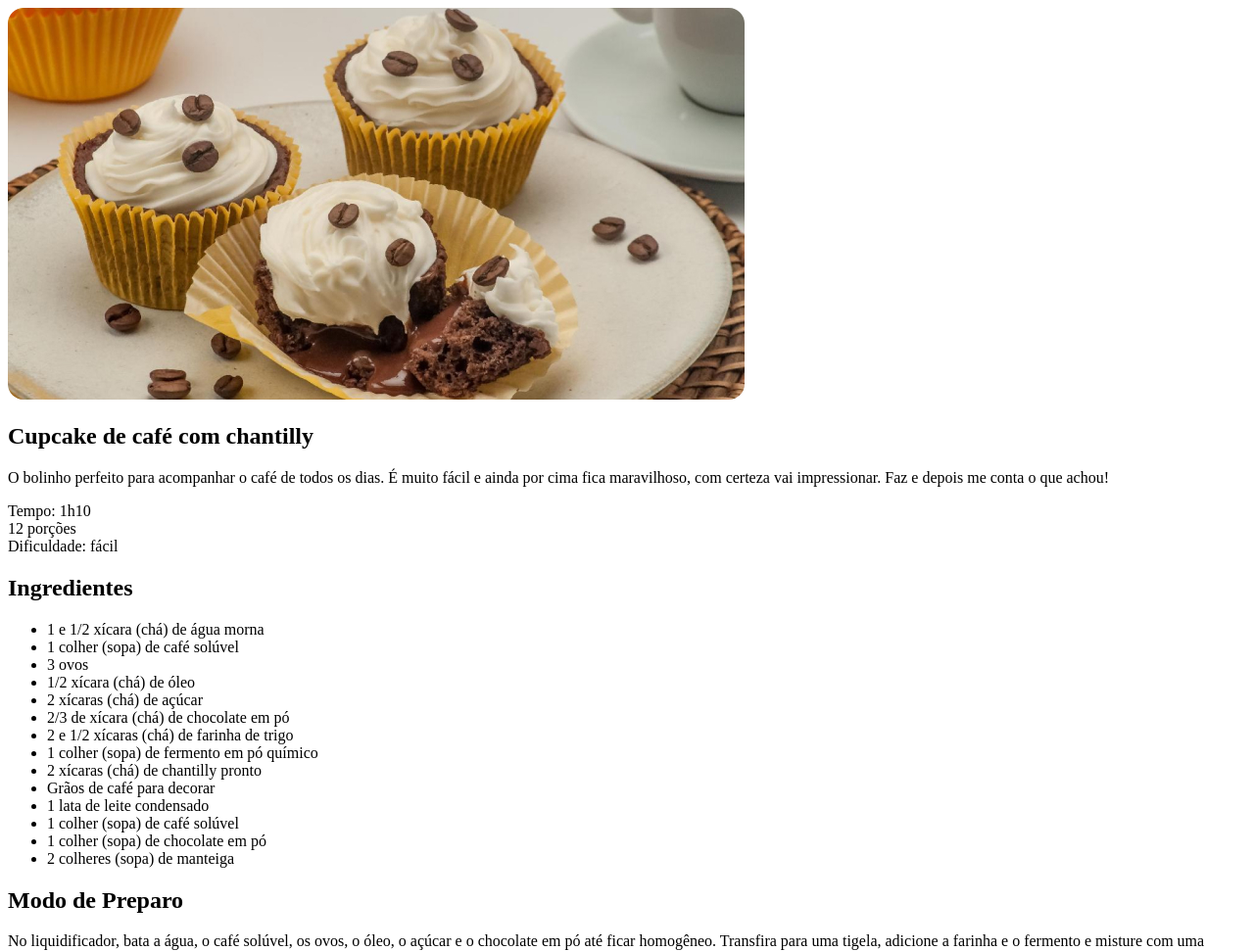
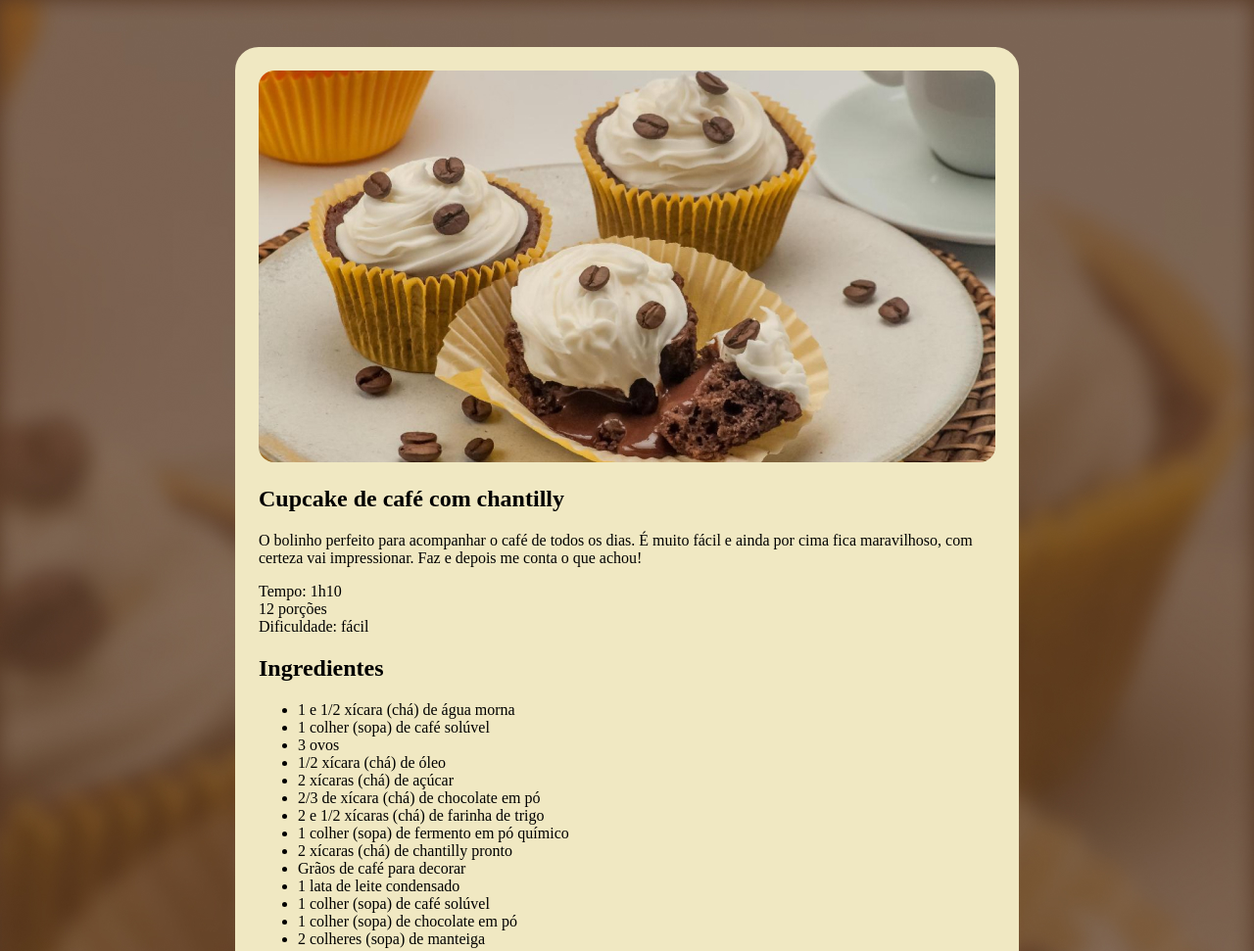
Before and after one commit to CiceroEduardo84/Recipe_Page, a plain HTML site: page index.html in a window 1280 px wide. Shown: the top 971 px of the page at 98% size. Drawn offline with Linux system fonts and the light colour scheme.

Commit message:
feat: add background image and style div page

```diff
--- a/style.css
+++ b/style.css
@@ -1,3 +1,18 @@
+body {
+  background: url(assets/Página_de_receita.jpg);
+  background-size: cover;
+}
+
+#page {
+  box-sizing: border-box;
+  width: 800px;
+  padding: 24px;
+  background-color: #F0E8C2;
+  border-radius: 24px;
+  margin: 48px auto;
+
+}
+
 img {
   border-radius: 16px;
 }
```
